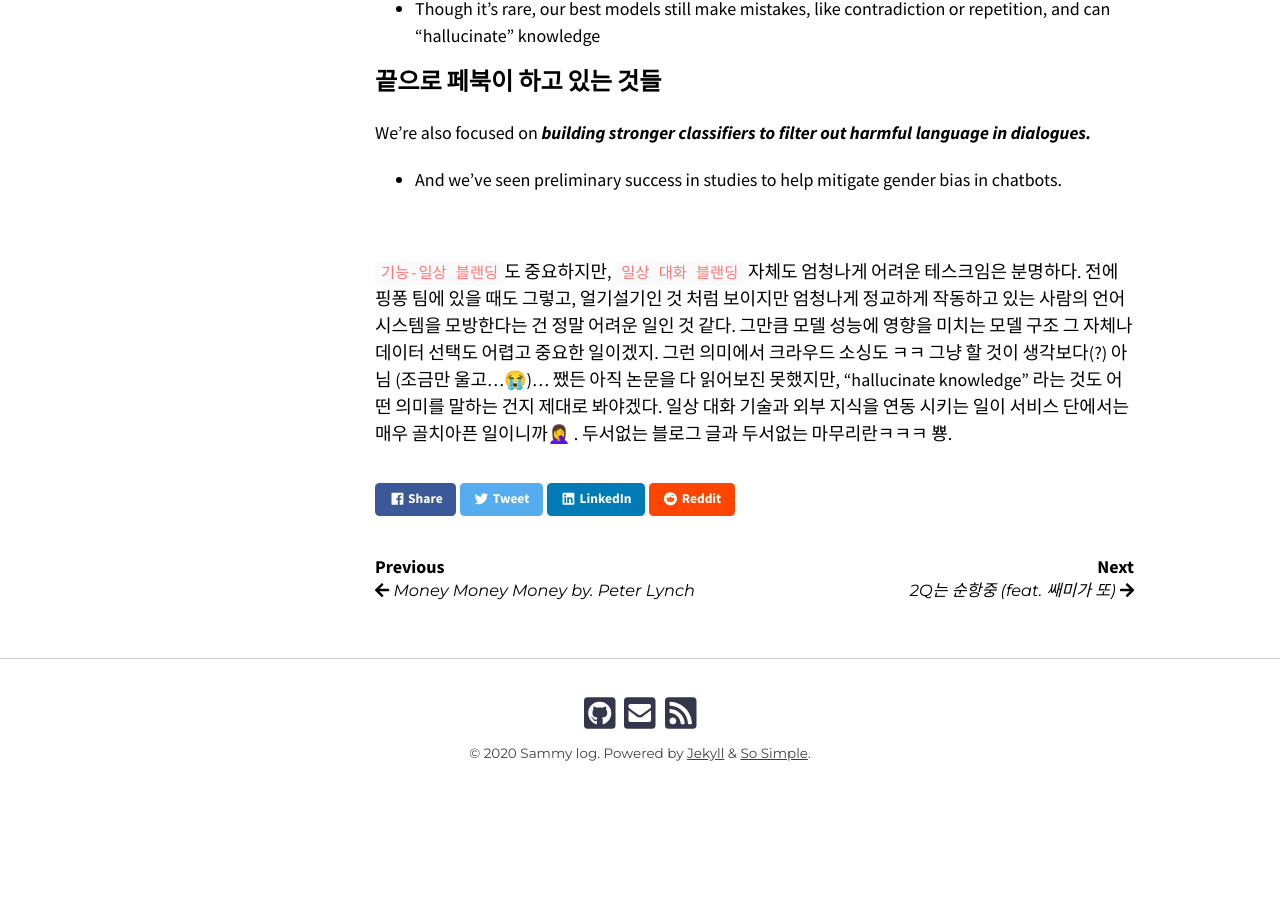
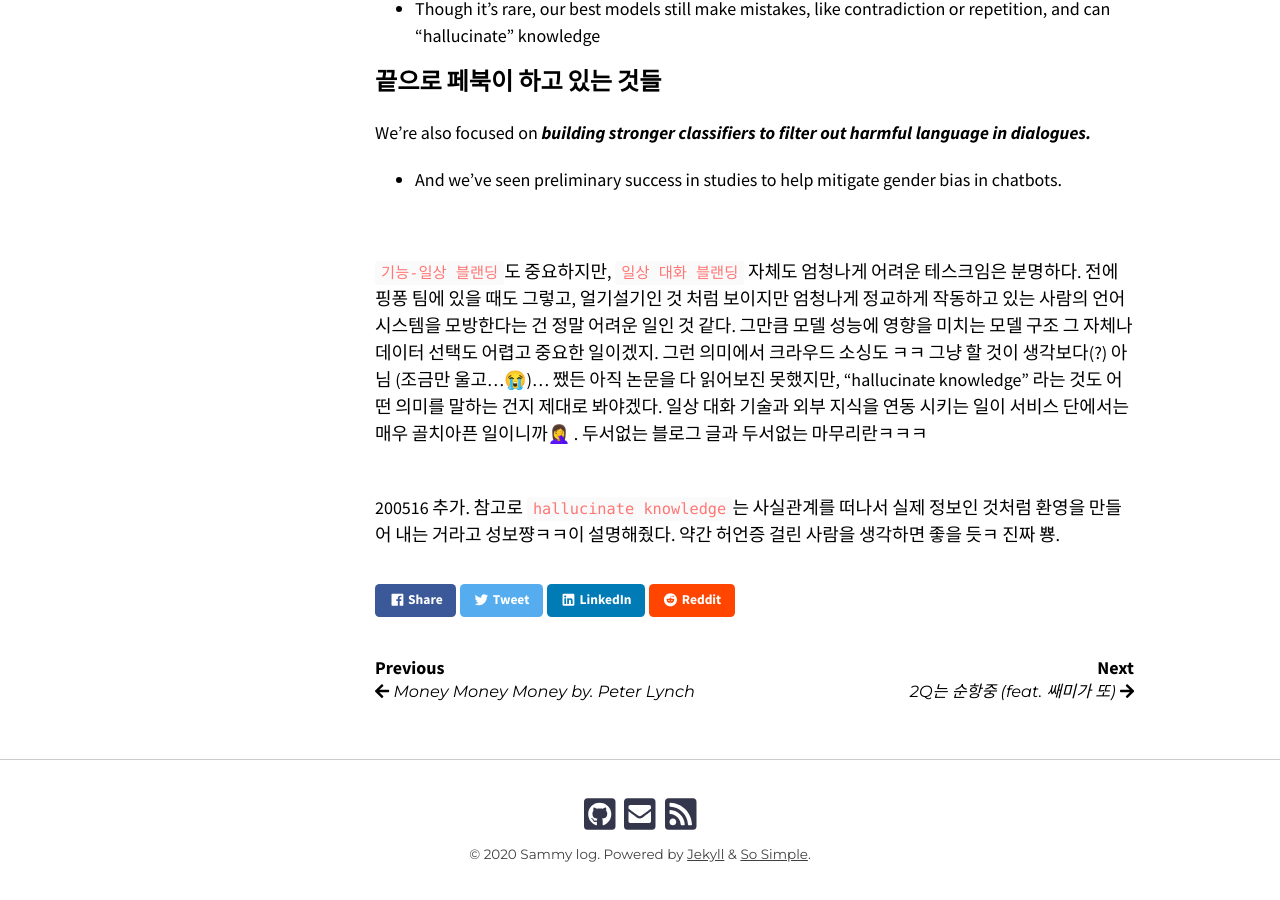
Before and after one commit to ssammykim/ssammykim.github.io, a Jekyll site: the page built from _posts/2020-05-03-facebook-chatbot.md, in a window 1280 px wide and 900 px high, scrolled down 4665 px. Built offline with Jekyll 4.4.1, drawn with Linux system fonts in a browser that asks for light colours; nearby versions of some CDN libraries; some web fonts are replaced; comment, search, counter and statistics services are not loaded; before the commit the page ends 5500 px from its top, so only the background shows below that.

Commit message:
Update 2020-05-03-facebook-chatbot.md

```diff
--- a/_posts/2020-05-03-facebook-chatbot.md
+++ b/_posts/2020-05-03-facebook-chatbot.md
@@ -123,4 +123,7 @@ We’re also focused on ***building stronger classifiers to filter out harmful l
 
 <br>
 
-`기능-일상 블랜딩`도 중요하지만, `일상 대화 블랜딩` 자체도 엄청나게 어려운 테스크임은 분명하다. 전에 핑퐁 팀에 있을 때도 그렇고, 얼기설기인 것 처럼 보이지만 엄청나게 정교하게 작동하고 있는 사람의 언어 시스템을 모방한다는 건 정말 어려운 일인 것 같다. 그만큼 모델 성능에 영향을 미치는 모델 구조 그 자체나 데이터 선택도 어렵고 중요한 일이겠지. 그런 의미에서 크라우드 소싱도 ㅋㅋ 그냥 할 것이 생각보다(?) 아님 (조금만 울고...😭)... 쨌든 아직 논문을 다 읽어보진 못했지만, "hallucinate knowledge" 라는 것도 어떤 의미를 말하는 건지 제대로 봐야겠다. 일상 대화 기술과 외부 지식을 연동 시키는 일이 서비스 단에서는 매우 골치아픈 일이니까🤦‍♀️ . 두서없는 블로그 글과 두서없는 마무리란ㅋㅋㅋ 뿅.
+`기능-일상 블랜딩`도 중요하지만, `일상 대화 블랜딩` 자체도 엄청나게 어려운 테스크임은 분명하다. 전에 핑퐁 팀에 있을 때도 그렇고, 얼기설기인 것 처럼 보이지만 엄청나게 정교하게 작동하고 있는 사람의 언어 시스템을 모방한다는 건 정말 어려운 일인 것 같다. 그만큼 모델 성능에 영향을 미치는 모델 구조 그 자체나 데이터 선택도 어렵고 중요한 일이겠지. 그런 의미에서 크라우드 소싱도 ㅋㅋ 그냥 할 것이 생각보다(?) 아님 (조금만 울고...😭)... 쨌든 아직 논문을 다 읽어보진 못했지만, "hallucinate knowledge" 라는 것도 어떤 의미를 말하는 건지 제대로 봐야겠다. 일상 대화 기술과 외부 지식을 연동 시키는 일이 서비스 단에서는 매우 골치아픈 일이니까🤦‍♀️ . 두서없는 블로그 글과 두서없는 마무리란ㅋㅋㅋ
+
+<br>
+200516 추가. 참고로 `hallucinate knowledge`는 사실관계를 떠나서 실제 정보인 것처럼 환영을 만들어 내는 거라고 성보쨩ㅋㅋ이 설명해줬다. 약간 허언증 걸린 사람을 생각하면 좋을 듯ㅋ 진짜 뿅.
```
